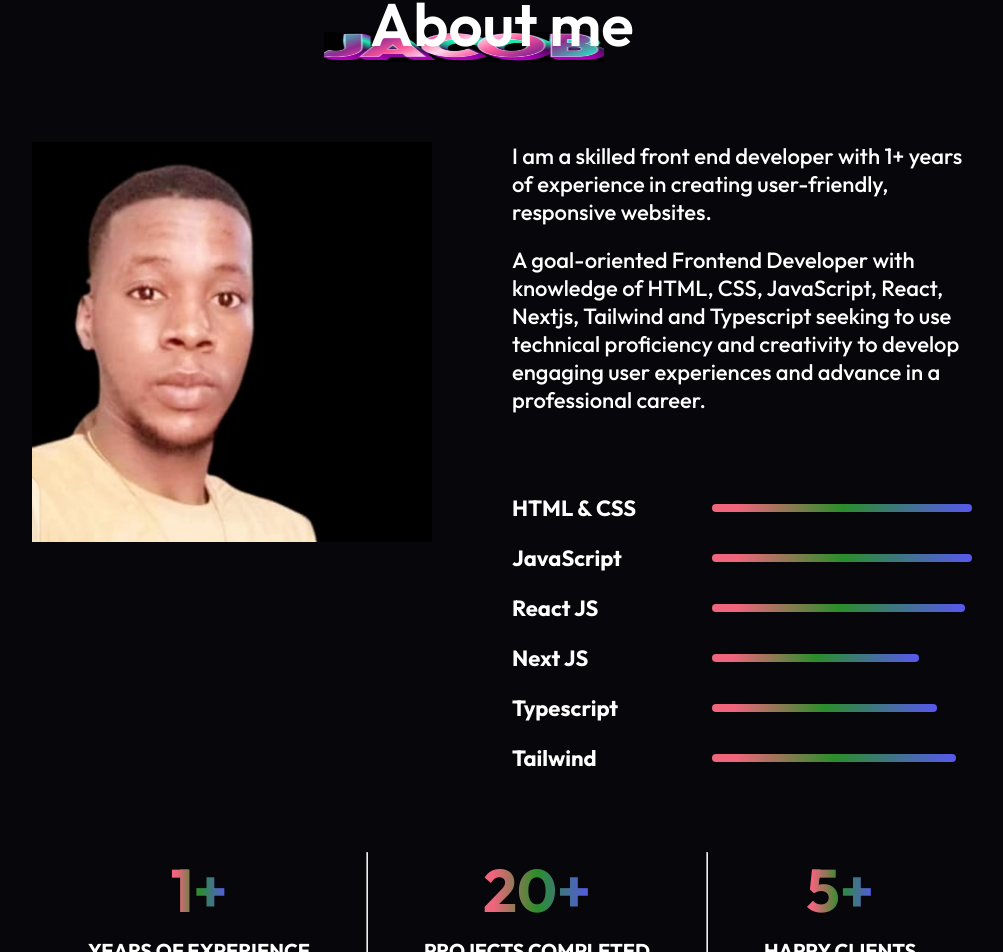
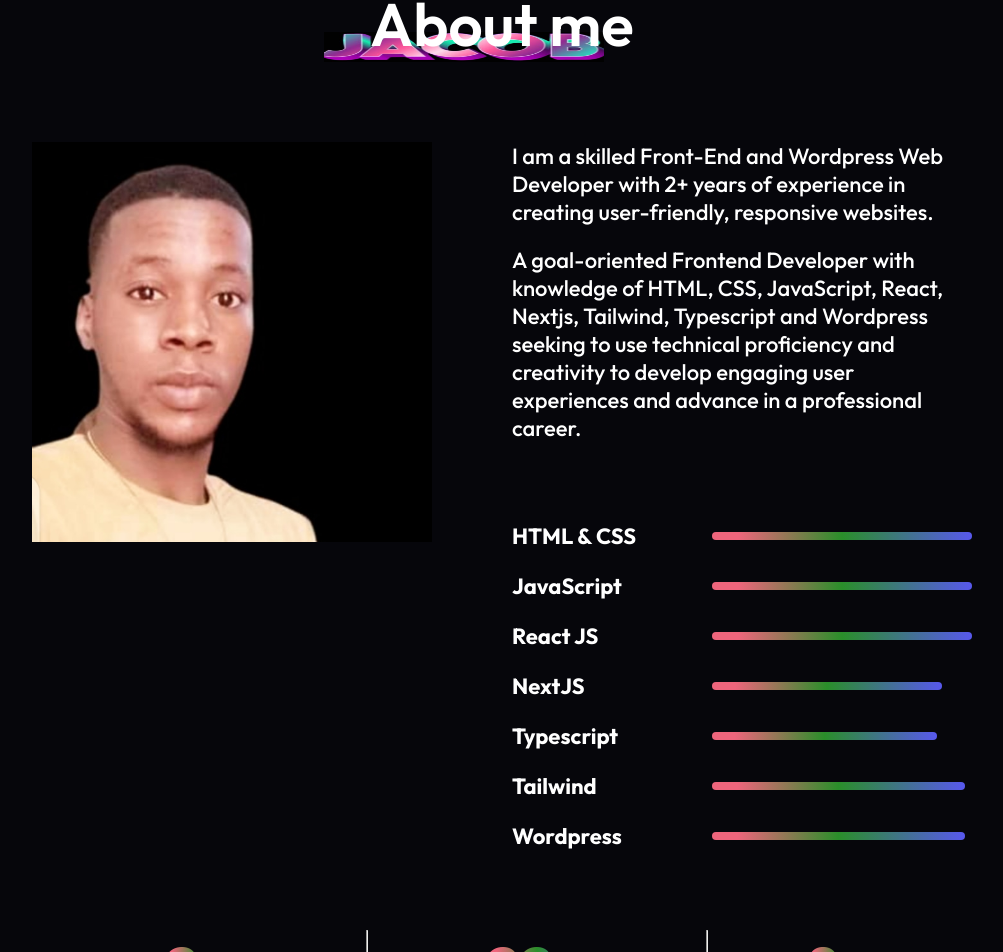
Before and after one commit to BlakWeb/Personal-Portfolio, a React (Vite) app: page / in a window 1280 px wide. Shown: the part 1118-2070 px from the top of the page, without its empty margins (138-1141 px from the left). Built offline with nearby package versions, Linux system fonts and the light colour scheme.

Commit message:
Update About.jsx

```diff
--- a/src/components/About/About.jsx
+++ b/src/components/About/About.jsx
@@ -17,12 +17,12 @@ const About = () => {
         <div className="about-right">
           <div className="about-para">
             <p>
-              I am a skilled front end developer with 1+ years of experience
+              I am a skilled Front-End and Wordpress Web Developer with 2+ years of experience
               in creating user-friendly, responsive websites.
             </p>
             <p>
               A goal-oriented Frontend Developer with knowledge of HTML, CSS,
-              JavaScript, React, Nextjs, Tailwind and Typescript seeking to use
+              JavaScript, React, Nextjs, Tailwind, Typescript and Wordpress seeking to use
               technical proficiency and creativity to develop engaging user
               experiences and advance in a professional career.
             </p>
@@ -38,11 +38,11 @@ const About = () => {
             </div>
             <div className="about-skill">
               <p>React JS</p>
-              <hr style={{ width: "55%" }} />
+              <hr style={{ width: "70%" }} />
             </div>
             <div className="about-skill">
-              <p>Next JS</p>
-              <hr style={{ width: "45%" }} />
+              <p>NextJS</p>
+              <hr style={{ width: "50%" }} />
             </div>
             <div className="about-skill">
               <p>Typescript</p>
@@ -50,24 +50,28 @@ const About = () => {
             </div>
             <div className="about-skill">
               <p>Tailwind</p>
-              <hr style={{ width: "53%" }} />
+              <hr style={{ width: "55%" }} />
+            </div>
+            <div className="about-skill">
+              <p>Wordpress</p>
+              <hr style={{ width: "55%" }} />
             </div>
           </div>
         </div>
       </div>
       <div className="about-achievements">
         <div className="about-achievement">
-          <h1>1+</h1>
+          <h1>2+</h1>
           <p>YEARS OF EXPERIENCE</p>
         </div>
         <hr />
         <div className="about-achievement">
-          <h1>20+</h1>
+          <h1>22+</h1>
           <p>PROJECTS COMPLETED</p>
         </div>
         <hr />
         <div className="about-achievement">
-          <h1>5+</h1>
+          <h1>8+</h1>
           <p>HAPPY CLIENTS</p>
         </div>
       </div>
```
